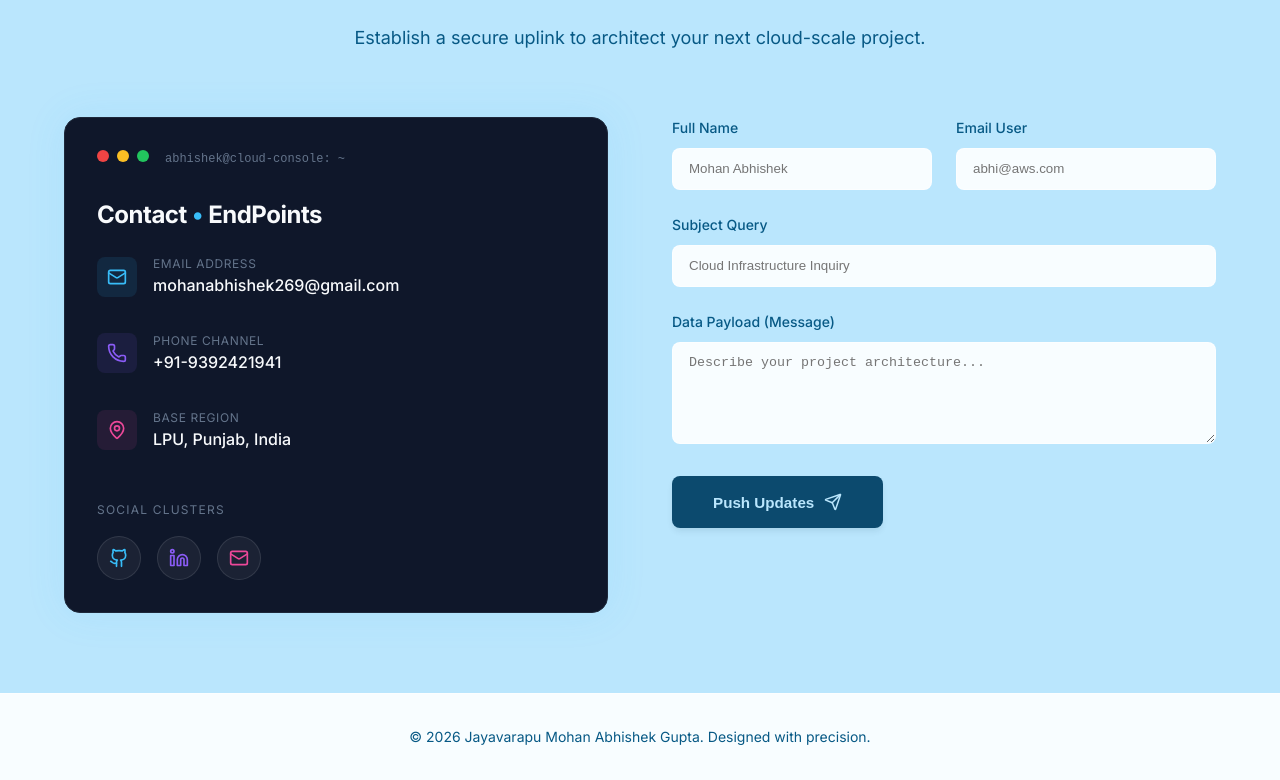
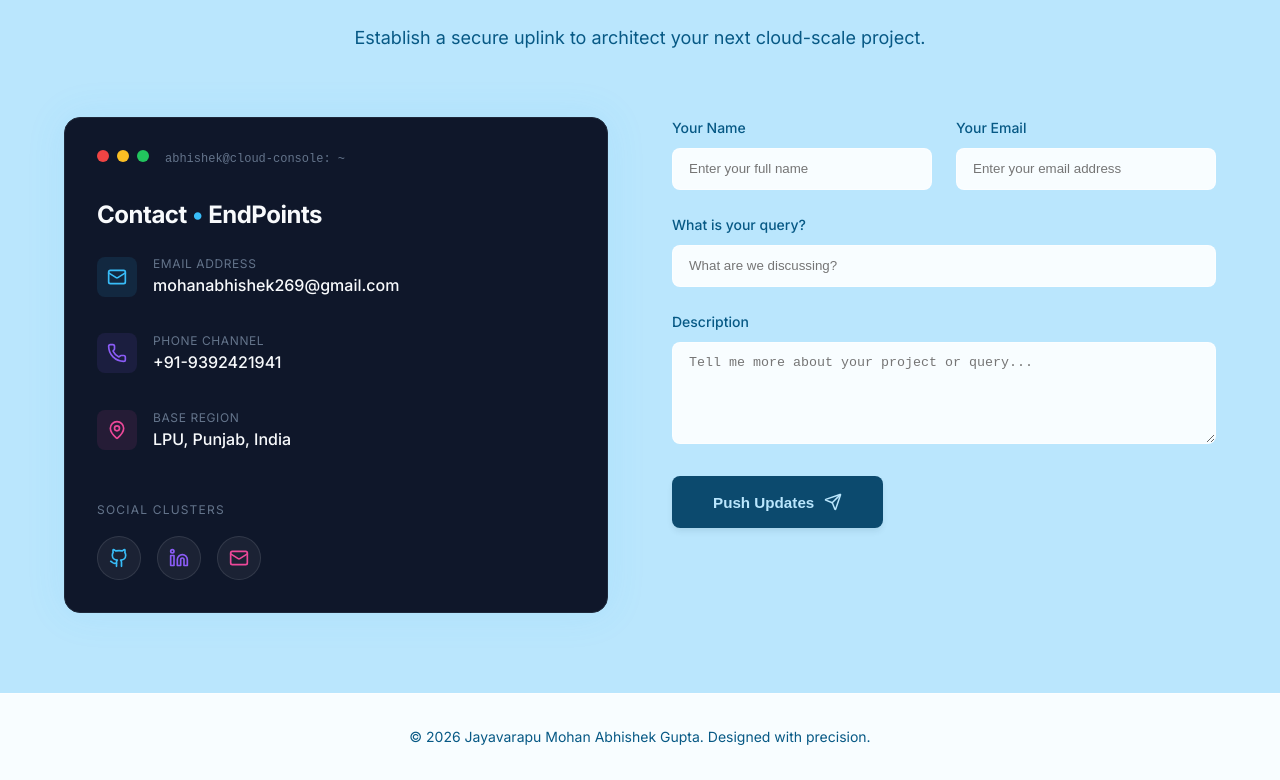
Before and after one commit to MohanAbhishek29/abhi-portfolio-v1, a React (Vite) app: page / in a window 1280 px wide. Shown: the part 6645-7425 px from the top of the page. Built offline with nearby package versions, Linux system fonts and the light colour scheme; a web font is replaced by a local one.

Commit message:
UI: Polish contact form labels and placeholders ✨

```diff
--- a/src/pages/Contact.jsx
+++ b/src/pages/Contact.jsx
@@ -148,13 +148,13 @@ const Contact = () => {
           <form ref={formRef} onSubmit={handleSubmit} style={{ display: 'flex', flexDirection: 'column', gap: '1.5rem' }}>
             <div style={{ display: 'grid', gridTemplateColumns: '1fr 1fr', gap: '1.5rem' }}>
               <div style={{ display: 'flex', flexDirection: 'column', gap: '0.5rem' }}>
-                <label style={{ fontSize: '0.875rem', fontWeight: 500, color: 'var(--text-secondary)' }}>Full Name</label>
+                <label style={{ fontSize: '0.875rem', fontWeight: 500, color: 'var(--text-secondary)' }}>Your Name</label>
                 <input
                   type="text"
                   name="from_name"
                   value={formData.name}
                   onChange={handleChange}
-                  placeholder="Mohan Abhishek"
+                  placeholder="Enter your full name"
                   required
                   style={{
                     padding: '0.8rem 1rem', borderRadius: '8px', border: '1px solid var(--border-color)',
@@ -165,13 +165,13 @@ const Contact = () => {
                 />
               </div>
               <div style={{ display: 'flex', flexDirection: 'column', gap: '0.5rem' }}>
-                <label style={{ fontSize: '0.875rem', fontWeight: 500, color: 'var(--text-secondary)' }}>Email User</label>
+                <label style={{ fontSize: '0.875rem', fontWeight: 500, color: 'var(--text-secondary)' }}>Your Email</label>
                 <input
                   type="email"
                   name="from_email"
                   value={formData.email}
                   onChange={handleChange}
-                  placeholder="abhi@aws.com"
+                  placeholder="Enter your email address"
                   required
                   style={{
                     padding: '0.8rem 1rem', borderRadius: '8px', border: '1px solid var(--border-color)',
@@ -184,13 +184,13 @@ const Contact = () => {
             </div>
 
             <div style={{ display: 'flex', flexDirection: 'column', gap: '0.5rem' }}>
-              <label style={{ fontSize: '0.875rem', fontWeight: 500, color: 'var(--text-secondary)' }}>Subject Query</label>
+              <label style={{ fontSize: '0.875rem', fontWeight: 500, color: 'var(--text-secondary)' }}>What is your query?</label>
               <input
                 type="text"
                 name="subject"
                 value={formData.subject}
                 onChange={handleChange}
-                placeholder="Cloud Infrastructure Inquiry"
+                placeholder="What are we discussing?"
                 required
                 style={{
                   padding: '0.8rem 1rem', borderRadius: '8px', border: '1px solid var(--border-color)',
@@ -202,13 +202,13 @@ const Contact = () => {
             </div>
 
             <div style={{ display: 'flex', flexDirection: 'column', gap: '0.5rem' }}>
-              <label style={{ fontSize: '0.875rem', fontWeight: 500, color: 'var(--text-secondary)' }}>Data Payload (Message)</label>
+              <label style={{ fontSize: '0.875rem', fontWeight: 500, color: 'var(--text-secondary)' }}>Description</label>
               <textarea
                 name="message"
                 value={formData.message}
                 onChange={handleChange}
                 rows="5"
-                placeholder="Describe your project architecture..."
+                placeholder="Tell me more about your project or query..."
                 required
                 style={{
                   padding: '0.8rem 1rem', borderRadius: '8px', border: '1px solid var(--border-color)',
```
